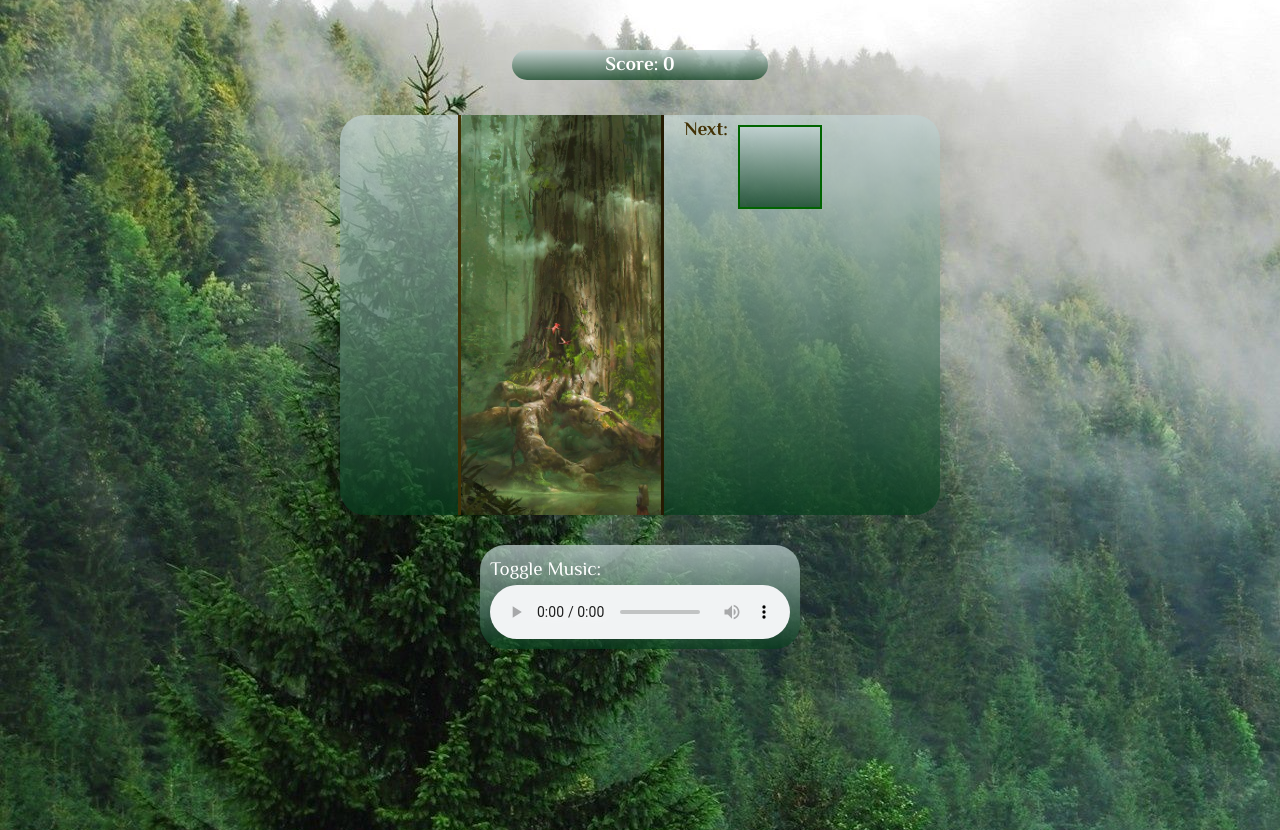
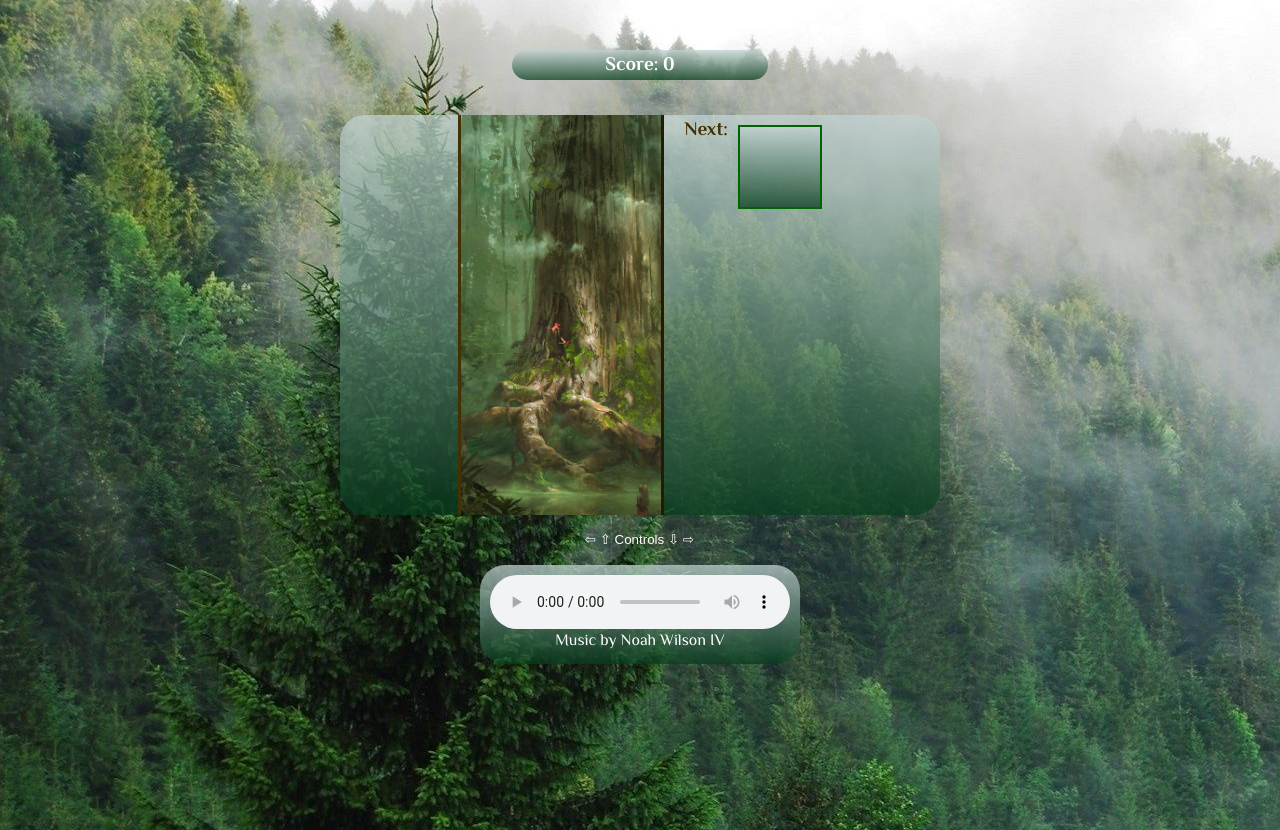
Before and after one commit to matthewchoat/knotris, a plain HTML site: page index.html in a window 1280 px wide. Shown: the part 68-898 px from the top of the page. Drawn offline with Linux system fonts and the light colour scheme.

Commit message:
added controls button

```diff
--- a/index.html
+++ b/index.html
@@ -292,13 +292,14 @@
                 <div></div>
             </div>
         </div>
+        <div class=controls><input type="text" placeholder="         ⇦ ⇧ Controls ⇩ ⇨ " id="keyboardtrigger" style=" background-color: transparent; border: transparent;" /></div>
         <figure>
-            <figcaption>Toggle Music: </figcaption>
             <audio controls loop>
           <source src="assets/knotris-sitar.mp3" type="audio/mpeg">
           <p>Your browser doesn't support HTML5 audio. Here is
              a <a href="assets/knotris-sitar.mp3">link to the audio</a> instead.</p>
         </audio>
+            <figcaption><a href="https://youtu.be/awIpK7zPV-k" target=blank>Music by Noah Wilson IV </a> </figcaption>
         </figure>
     </div>
 
--- a/style.css
+++ b/style.css
@@ -107,7 +107,7 @@ figure {
     display: flex;
     flex-direction: column;
     font-family: 'El Messiri', sans-serif;
-    font-size: 1.2em;
+    font-size: 1.0em;
     color: white;
     align-self: center;
     background-image: linear-gradient(to top, #063d1cbb 0%, #c2d3d3bd 100%);
@@ -115,8 +115,18 @@ figure {
     border-radius: 25px;
 }
 
+a {
+    color: white;
+    text-decoration: none;
+}
+
+a: visited {
+    color: white;
+    text-decoration: none;
+}
+
 figcaption {
-    align-self: left;
+    align-self: center;
 }
 
 .container {
@@ -233,6 +243,14 @@ figcaption {
     margin-left: auto;
     margin-right: auto;
     font-family: 'Segoe UI', Tahoma, Geneva, Verdana, sans-serif;
+}
+
+.controls {
+    height: 20px;
+    width: auto;
+    text-align: center;
+    margin-left: auto;
+    margin-right: auto;
 }
 
 
```
